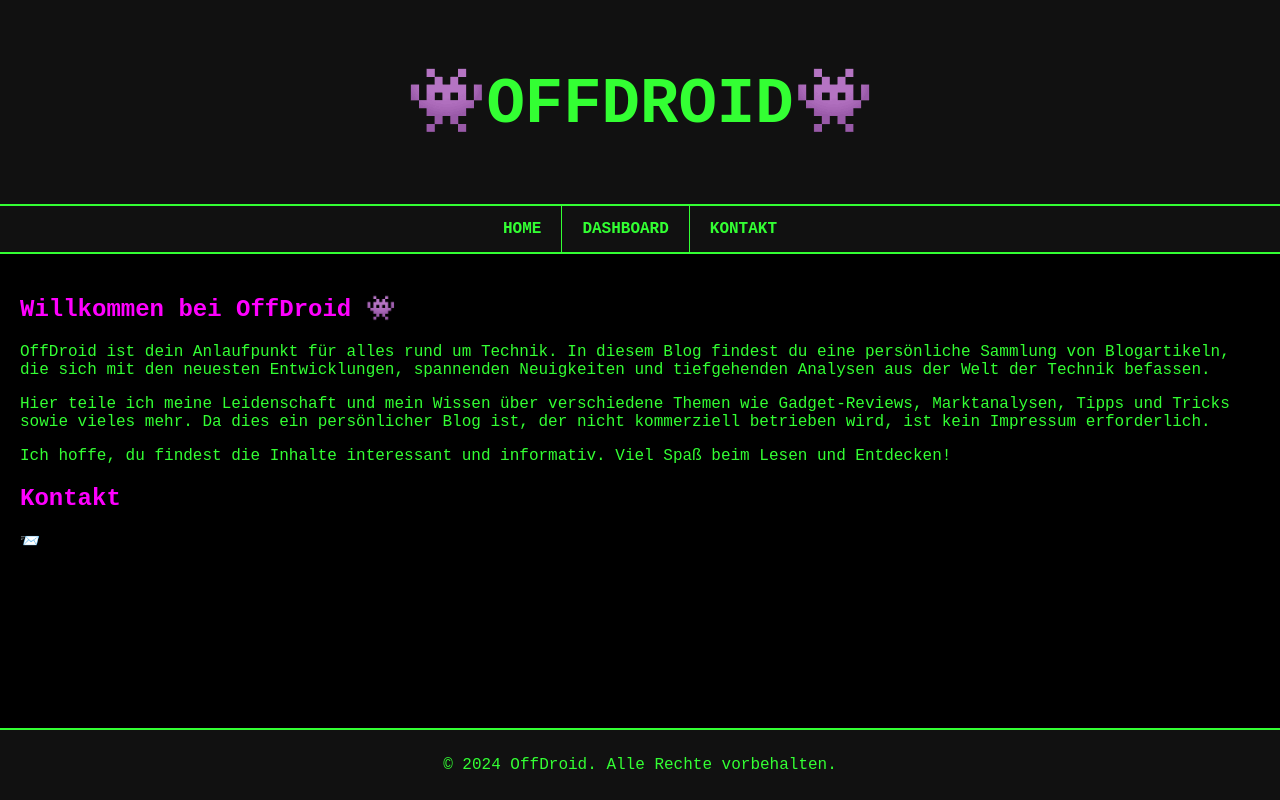
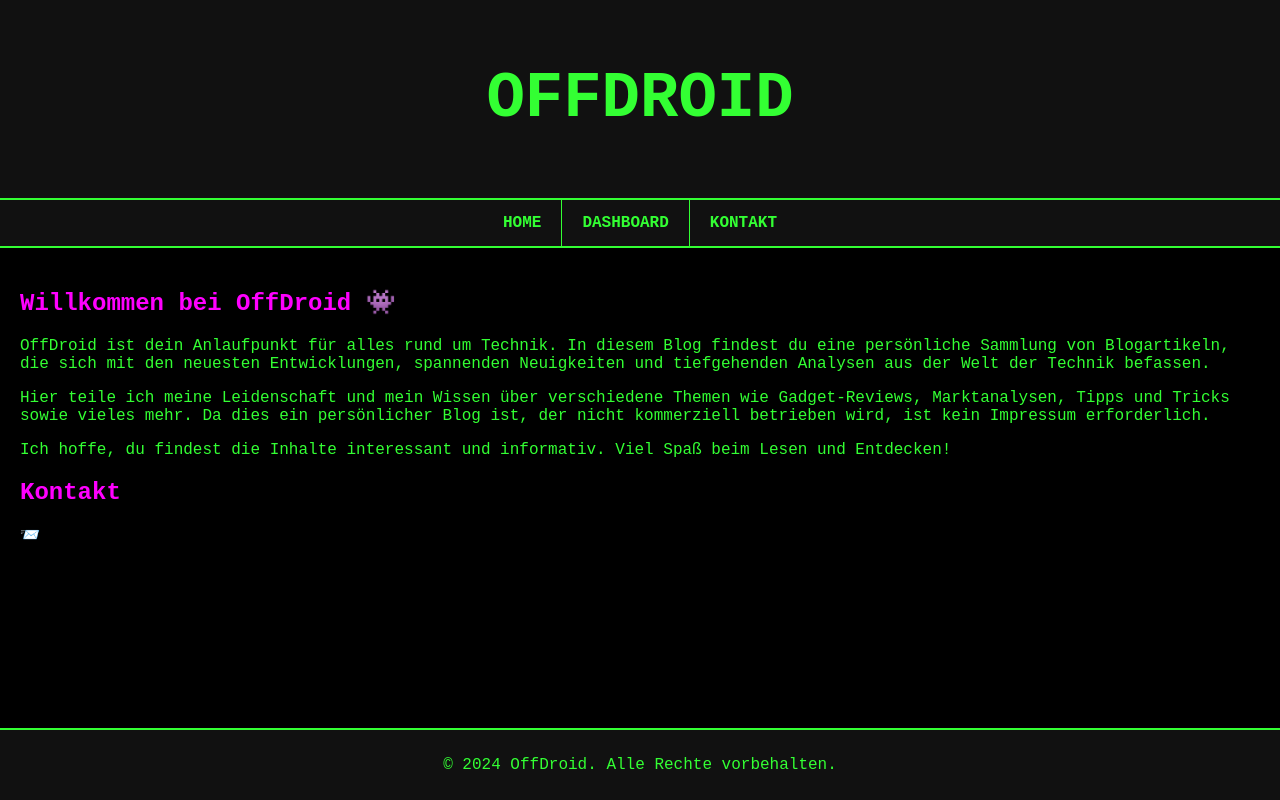
Before and after one commit to defaultpizza/website, a plain HTML site: page index.html in a window 1280 px wide. Drawn offline with Linux system fonts and the light colour scheme.

Commit message:
Update index.html

```diff
--- a/index.html
+++ b/index.html
@@ -8,7 +8,7 @@
 </head>
 <body>
     <header>
-        <h1>&#x1F47E;OffDroid&#x1F47E;</h1>
+        <h1>OffDroid</h1>
     </header>
     <nav>
         <a href="index.html">Home</a>
```
